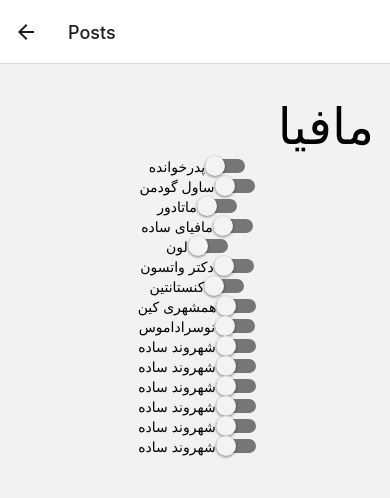
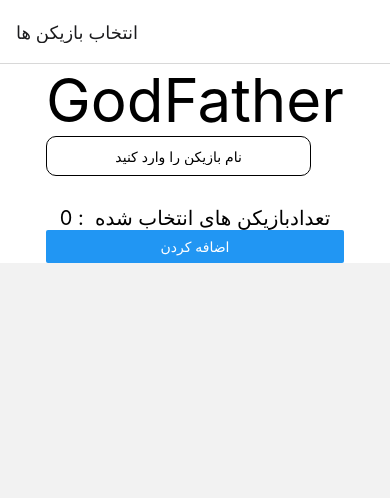
Before and after one commit to reza-madankar/Security-army, a React Native app: screen /Posts in a window 390 px wide. Shown: the top 498 px of the page. Built offline with nearby package versions, Linux system fonts and the light colour scheme.

Commit message:
update css first step

```diff
--- a/App.js
+++ b/App.js
@@ -13,9 +13,9 @@ export default function App() {
   return (
     <NavigationContainer>
       <Stack.Navigator>
-        <Stack.Screen name="Home" component={Home} />
-        <Stack.Screen name="Posts" component={Posts} />
-        <Stack.Screen name="Comments" component={Comments} />
+        <Stack.Screen name=" انتخاب بازیکن ها" component={Home} />
+        <Stack.Screen name="انتخاب نقش ها" component={Posts} />
+        <Stack.Screen name="تقسیم نقش ها" component={Comments} />
         <Stack.Screen name="Random" component={Random} />
       </Stack.Navigator>
     </NavigationContainer>
--- a/screen/Comments.js
+++ b/screen/Comments.js
@@ -1,24 +1,18 @@
-import { StyleSheet, Text, View, Button } from "react-native";
+import { StyleSheet, Text, View, Button, Alert } from "react-native";
 import React, { useState } from "react";
 import data from "../data";
 
 const Comments = ({ navigation }) => {
-
-
   return (
     <View style={styles.dis}>
       <Text>
         {data.player.map((item) => (
-          <Text
-            style={styles.player}
+          <Button
+            title={item.name}
             onPress={() => {
-              alert(item.card);
+              Alert.alert(item.card);
             }}
-          >
-            {"                             "}
-            {item.name}
-            {"                             "}
-          </Text>
+          ></Button>
         ))}
       </Text>
       <Button
@@ -35,11 +29,7 @@ export default Comments;
 
 const styles = StyleSheet.create({
   player: {
-    fontSize: 40,
-    padding: 40,
-    margin: 40,
-    flex: 1,
-    color: "red",
+    fontSize: 60,
   },
   player1: {},
   dis: {},
--- a/screen/Home.js
+++ b/screen/Home.js
@@ -6,6 +6,7 @@ import {
   Text,
   TextInput,
   SafeAreaView,
+  ScrollView,
 } from "react-native";
 import data from "../data";
 
@@ -30,29 +31,31 @@ const Home = ({ navigation }) => {
 
   return (
     <SafeAreaView style={styles.container}>
+      <ScrollView>
         <Text style={styles.title}>GodFather</Text>
         <TextInput
-        placeholder="Add player"
+          placeholder="نام بازیکن را وارد کنید"
           style={styles.TextInput}
           onChangeText={(item) => setPlayerName(item)}
           value={playerName}
         ></TextInput>
-      <Button title="Add" style={styles.btn} onPress={play}></Button>
+        <Text style={styles.counter}>{`تعدادبازیکن های انتخاب شده  : ${[
+          data.player.length,
+        ]}`}</Text>
+        <Button title="اضافه کردن" style={styles.btn} onPress={play}></Button>
         {data.player.map((item) => (
-        <Text
-          style={styles.button}
-        >
-          {item.name}
-        </Text>
+          <Text style={styles.players}>{item.name}</Text>
         ))}
+
         {data.player && data.player.length > 0 && (
           <Button
-          title="Next"
+            title="انتخاب نقش ها"
             onPress={() => {
-            navigation.navigate("Posts");
+              navigation.navigate("انتخاب نقش ها");
             }}
           ></Button>
         )}
+      </ScrollView>
     </SafeAreaView>
   );
 };
@@ -71,18 +74,27 @@ const styles = StyleSheet.create({
     height: 40,
     borderRadius: 10,
     marginBottom: 30,
+    textAlign: "center",
   },
   title: {
     fontSize: 60,
+    textAlign: "center",
+  },
+  counter: {
+    fontSize: 20,
     textAlign: "center",
   },
   playerName: {
     fontSize: 25,
     textAlign: "center",
   },
+  players: {
+    textAlign: "right",
+    fontSize: 30,
+  },
   button: {
     fontSize: 40,
-    textAlign: "center",
+    textAlign: "right",
   },
 });
 
--- a/screen/Posts.js
+++ b/screen/Posts.js
@@ -24,7 +24,7 @@ export default function Posts({ navigation }) {
   const randomCard = () => {
     if (data.player.length !== selectedCard.length) {
       Alert.alert(
-        `Player: ${data.player.length} - Card Selected: ${selectedCard.length} `
+        `  خطا : تعداد بازیکن ها  : ${data.player.length}  و   تعداد کارت ها :  ${selectedCard.length} `
       );
     } else {
       let cards = selectedCard;
@@ -39,14 +39,13 @@ export default function Posts({ navigation }) {
         cards.splice(randomIndex, 1);
       }
 
-      navigation.navigate("Comments");
+      navigation.navigate("تقسیم نقش ها");
     }
   };
 
   return (
     <ScrollView style={styles.container}>
-      <Text style={styles.mafia}>مافیا</Text>
-
+      <Text style={styles.mafia}>نقش ها</Text>
       {data.cardName.map((item) => (
         <View style={styles.section}>
           <Text>{item.placeHolder} </Text>
@@ -66,7 +65,7 @@ export default function Posts({ navigation }) {
 
       {selectedCard && selectedCard.length > 0 && (
         <Button
-          title="Next"
+          title="تقسیم نقش ها"
           onPress={() => {
             randomCard();
           }}
@@ -82,21 +81,21 @@ const styles = StyleSheet.create({
     marginVertical: 32,
   },
   section: {
-    flex: 1,
-    flexDirection: "row",
+    flexWrap: "wrap",
+    alignContent: "center",
     alignItems: "center",
-    justifyContent: "center",
   },
   paragraph: {
     textAlign: "center",
     flex: 1,
-    fontSize: 25,
+    fontSize: 65,
   },
   select: {
     backgroundColor: "blue",
   },
   mafia: {
-    fontSize: 50,
+    fontSize: 30,
     textAlign: "right",
+    color: "green",
   },
 });
```
Lines whose indentation alone changed are shown as unchanged.
